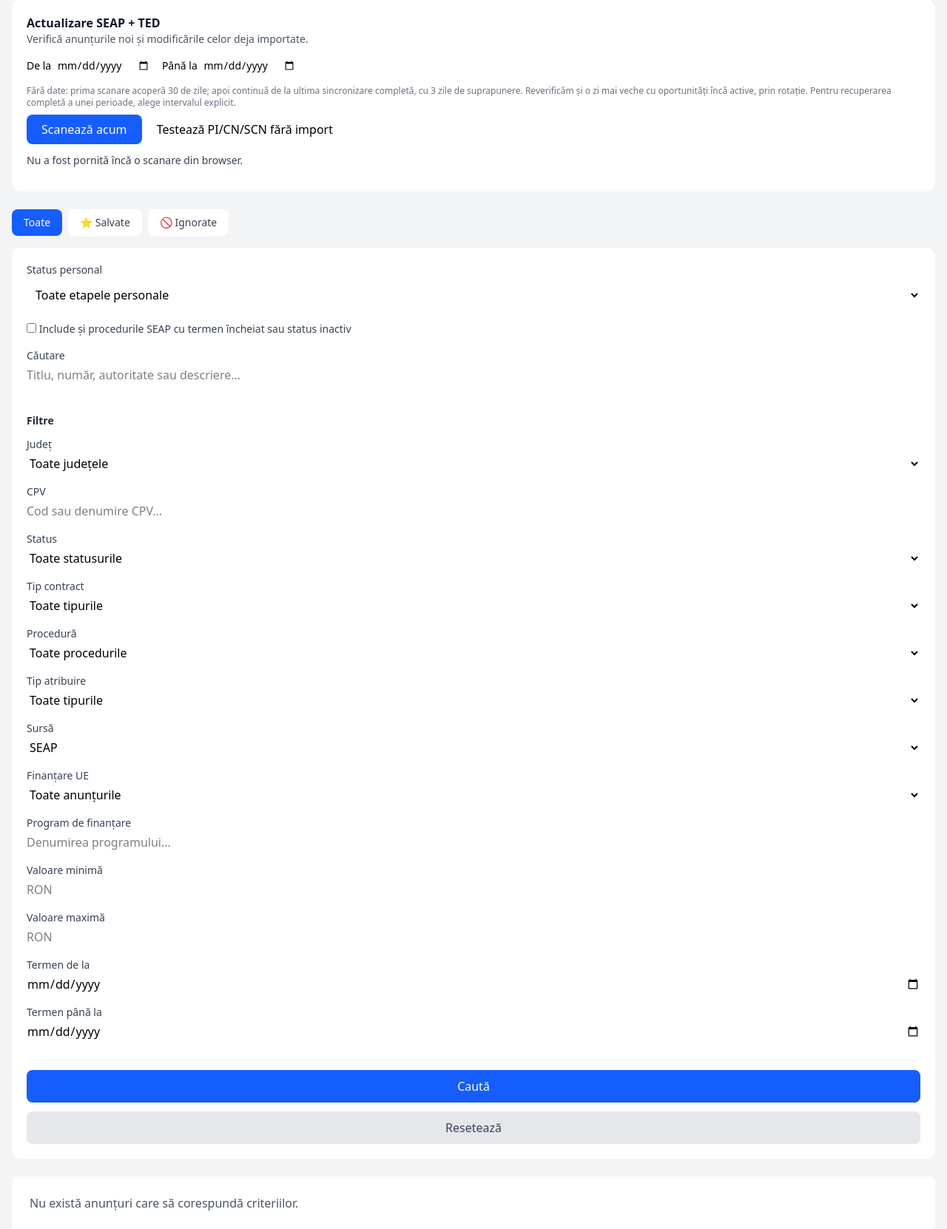
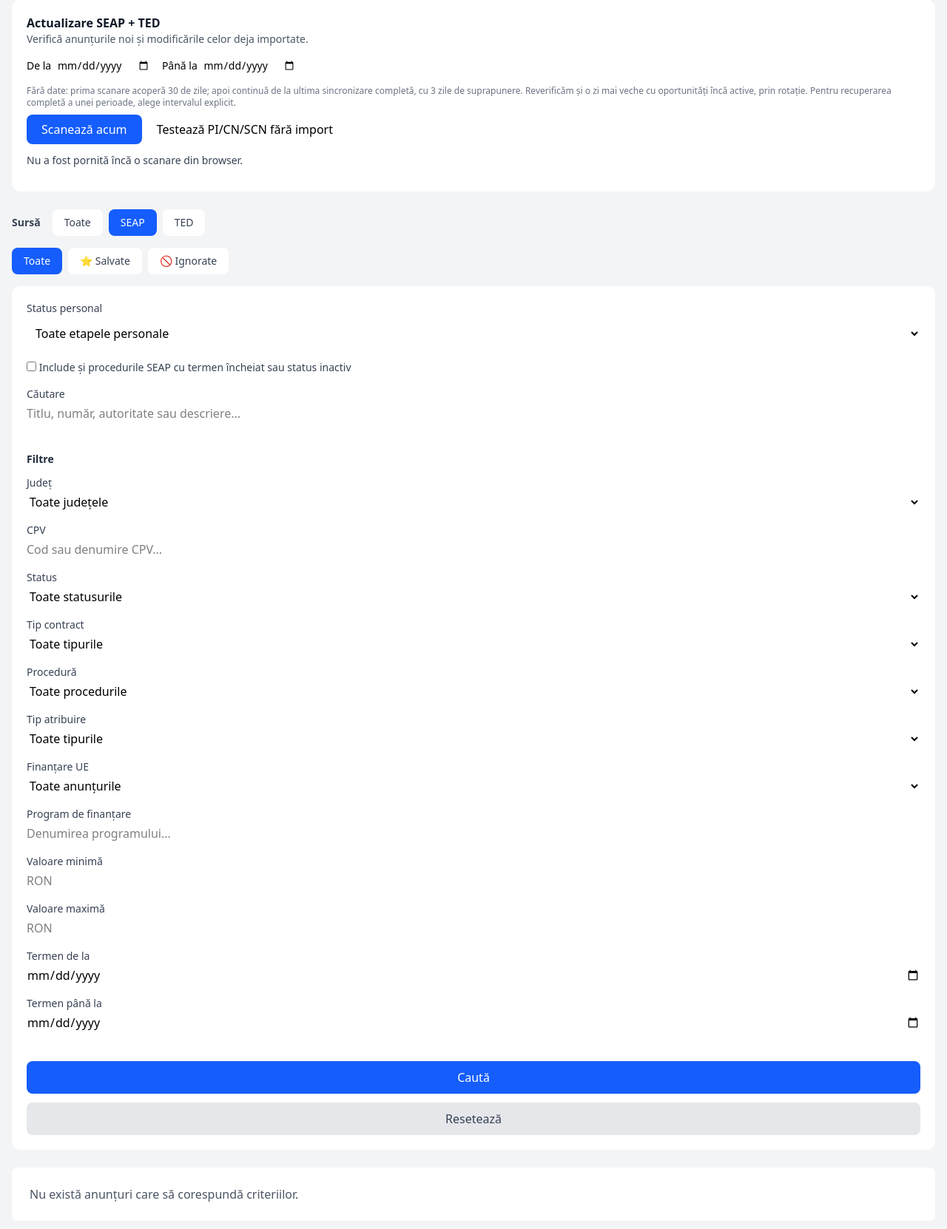
Before and after one commit to NeutrinoXLab/tender-scanner, a Laravel app: page /notices?source=seap in a window 1280 px wide. Shown: the part 185-1847 px from the top of the page at 74% size. After the commit the page ends 1810 px from the top, so only its background shows below. Run offline with Laravel 12, Linux system fonts and the light colour scheme; a user stored in the database is signed in; tables that the repository leaves empty hold one stand-in row (values such as "Sample post"); style sheets or scripts are compiled from the project's sources.

Commit message:
Add source tabs to tender catalog and display cancelled scans

```diff
--- a/app/Http/Controllers/NoticeController.php
+++ b/app/Http/Controllers/NoticeController.php
@@ -96,10 +96,7 @@ class NoticeController extends Controller
                     $query->orWhereDoesntHave('personalEntries', $personalScope);
                 }
             }))
-            ->when($source === 'seap', fn ($query) => $query->where('source', 'seap'))
-            ->when($source === 'ted', fn ($query) => $query->where(function ($query) {
-                $query->whereNotNull('ted_id')->orWhereHas('sources', fn ($sources) => $sources->where('source', 'ted'));
-            }))
+            ->when($source, fn ($query) => $query->where('source', $source))
             ->when($search, function ($query, $search) {
                 $query->where(function ($query) use ($search) {
                     $query->where('title', 'like', "%{$search}%")
--- a/resources/js/app.js
+++ b/resources/js/app.js
@@ -9,7 +9,7 @@ if (panel) {
     const status = document.getElementById('manual-scan-status');
     const results = document.getElementById('manual-scan-results');
     const refresh = document.getElementById('manual-scan-refresh');
-    const labels = {queued: 'În așteptare', pending: 'În așteptare', running: 'În curs', completed: 'Finalizată', partial: 'Finalizată parțial', failed: 'Cu erori', error: 'Cu erori', not_run: 'Neexecutată', unverified: 'Acoperire neconfirmată', sample_ok: 'Import limitat reușit', probe_ok: 'API răspunde (test limitat)', tested: 'Test limitat reușit'};
+    const labels = {cancelled: 'Anulată', queued: 'În așteptare', pending: 'În așteptare', running: 'În curs', completed: 'Finalizată', partial: 'Finalizată parțial', failed: 'Cu erori', error: 'Cu erori', not_run: 'Neexecutată', unverified: 'Acoperire neconfirmată', sample_ok: 'Import limitat reușit', probe_ok: 'API răspunde (test limitat)', tested: 'Test limitat reușit'};
     let timer;
     let requestVersion = 0;
     const line = (text, error = false) => {
--- a/resources/views/notices/index.blade.php
+++ b/resources/views/notices/index.blade.php
@@ -27,6 +27,15 @@
 
         @include('notices.scan-panel')
 
+        <nav class="flex flex-wrap items-center gap-2 mb-4" aria-label="Filtrare după sursă">
+            <span class="text-sm font-semibold text-gray-700 mr-2">Sursă</span>
+            @foreach (['' => 'Toate', 'seap' => 'SEAP', 'ted' => 'TED'] as $value => $label)
+                <a href="{{ route('notices.index', array_merge(request()->except(['page', 'source']), $value === '' ? [] : ['source' => $value])) }}"
+                   @if (($source ?? '') === $value) aria-current="page" @endif
+                   class="rounded-lg border px-4 py-2 text-sm font-medium {{ ($source ?? '') === $value ? 'bg-blue-600 border-blue-600 text-white' : 'bg-white border-gray-300 text-gray-700 hover:bg-gray-50' }}">{{ $label }}</a>
+            @endforeach
+        </nav>
+
         <nav class="flex flex-wrap gap-2 mb-4" aria-label="Organizarea licitațiilor">
             @foreach (['all' => 'Toate', 'saved' => '⭐ Salvate', 'ignored' => '🚫 Ignorate'] as $value => $label)
                 <a href="{{ route('notices.index', array_merge(request()->except(['page', 'collection']), ['collection' => $value])) }}"
@@ -47,6 +56,7 @@
             >
 
                 {{-- Căutare generală --}}
+                @if ($source)<input type="hidden" name="source" value="{{ $source }}">@endif
                 <input type="hidden" name="collection" value="{{ $collection }}">
                 @if ($errors->any())
                     <div role="alert" class="text-sm text-red-700 mb-3">@foreach ($errors->all() as $error)<p>{{ $error }}</p>@endforeach</div>
@@ -247,14 +257,6 @@
                             </select>
                         </div>
 
-                        <div>
-                            <label for="source" class="block text-sm font-medium text-gray-700 mb-1">Sursă</label>
-                            <select id="source" name="source" class="w-full rounded-lg border-gray-300 shadow-sm focus:border-blue-500 focus:ring-blue-500">
-                                <option value="">Toate sursele</option>
-                                <option value="seap" @selected($source === 'seap')>SEAP</option>
-                                <option value="ted" @selected($source === 'ted')>TED</option>
-                            </select>
-                        </div>
                         {{-- Finanțare UE --}}
                         <div>
                             <label for="is_eu_funded" class="block text-sm font-medium text-gray-700 mb-1">Finanțare UE</label>
--- a/resources/views/notices/scan-panel.blade.php
+++ b/resources/views/notices/scan-panel.blade.php
@@ -1,7 +1,7 @@
 <section id="manual-scan" class="bg-white border rounded-xl p-5 mb-6" data-status-url="{{ route('scans.latest') }}">
     @php
         $scanSummary = $latestScan?->summary();
-        $scanLabels = ['queued' => 'În așteptare', 'pending' => 'În așteptare', 'running' => 'În curs', 'completed' => 'Finalizată', 'partial' => 'Finalizată parțial', 'failed' => 'Cu erori', 'error' => 'Cu erori', 'not_run' => 'Neexecutată', 'unverified' => 'Acoperire neconfirmată', 'sample_ok' => 'Import limitat reușit', 'probe_ok' => 'API răspunde (test limitat)', 'tested' => 'Test limitat reușit'];
+        $scanLabels = ['cancelled' => 'Anulată', 'queued' => 'În așteptare', 'pending' => 'În așteptare', 'running' => 'În curs', 'completed' => 'Finalizată', 'partial' => 'Finalizată parțial', 'failed' => 'Cu erori', 'error' => 'Cu erori', 'not_run' => 'Neexecutată', 'unverified' => 'Acoperire neconfirmată', 'sample_ok' => 'Import limitat reușit', 'probe_ok' => 'API răspunde (test limitat)', 'tested' => 'Test limitat reușit'];
     @endphp
     <div class="flex flex-wrap justify-between gap-3 items-center">
         <div><h2 class="font-semibold text-gray-900">Actualizare SEAP + TED</h2>
```
Also changed, not shown: tests/Feature/NoticeIngestionTest.php (+2 -1 lines), tests/Feature/NoticeSourceFilterTest.php (added, +75 -0 lines), README.md.
